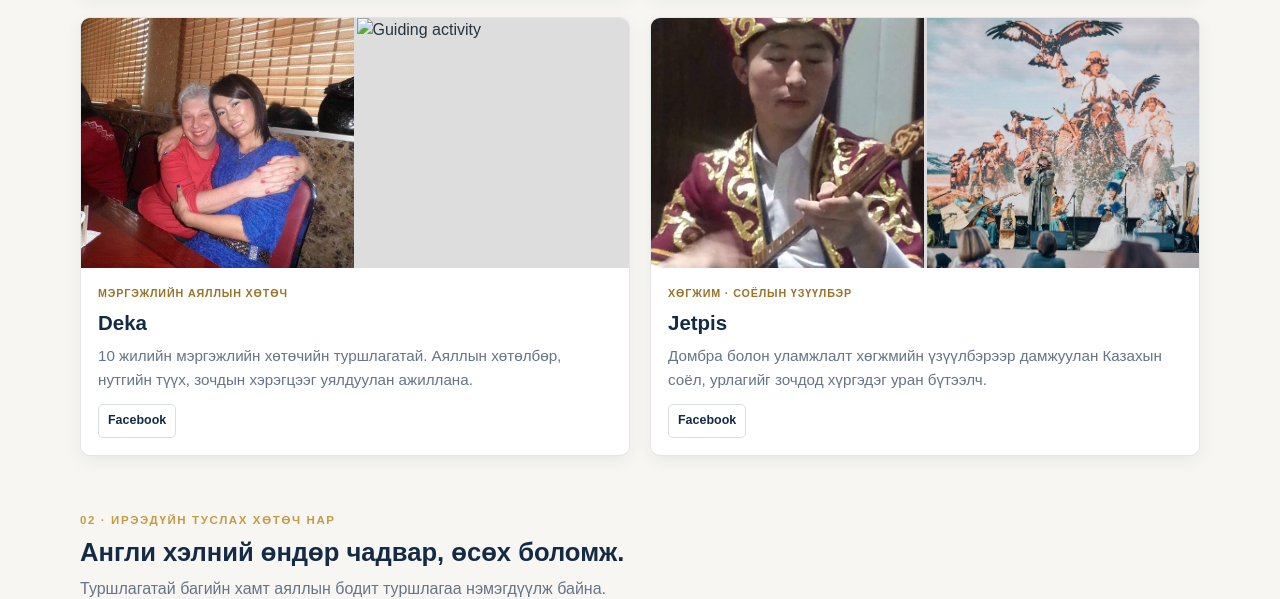
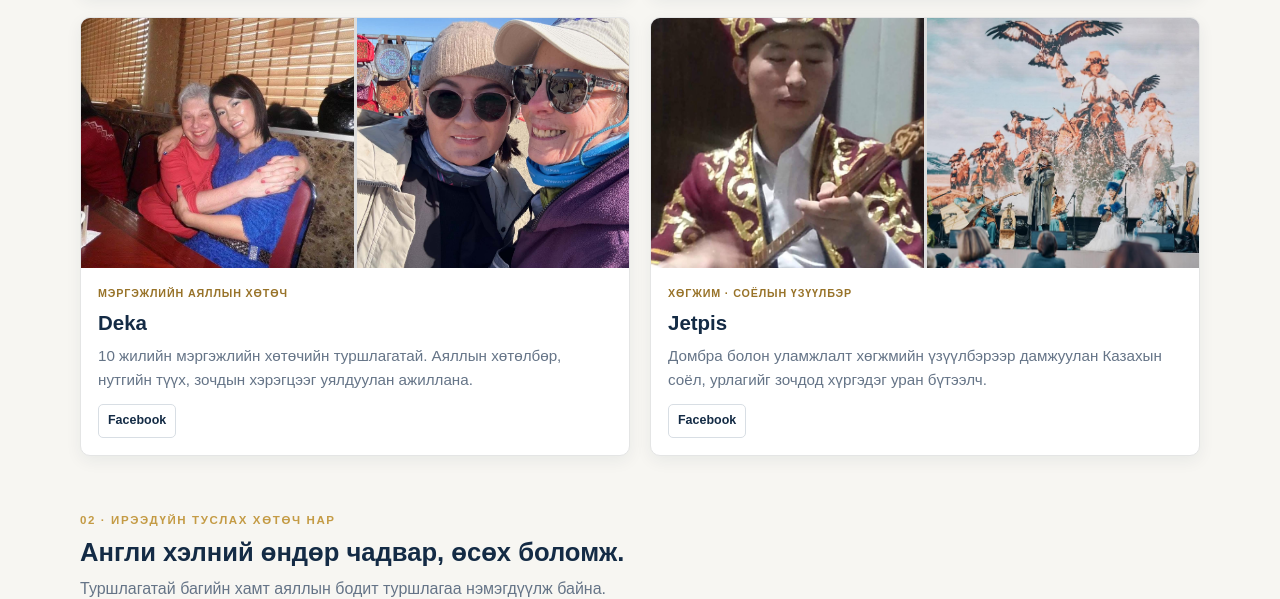
Before and after one commit to asylmurag-droid/tolbo-travel, a plain HTML site: page our-team.html in a window 1280 px wide. Shown: the part 1772-2371 px from the top of the page. Drawn offline with Linux system fonts and the light colour scheme.

Commit message:
Update our-team.html

```diff
--- a/our-team.html
+++ b/our-team.html
@@ -29,7 +29,7 @@ footer{background:#0c1d2e;color:#d5dce3;padding:20px 0;margin-top:24px;font-size
 <article class="card"><div class="photos"><img src="assets/team/kenjebek-driver.jpg" alt="Kenjek Bey"><img src="assets/team/kenjebek-purgon.jpg" alt="Tour vehicle"></div><div class="body"><div class="role" data-mn="Бүргэдчин · Аяллын туршлага" data-en="Eagle hunter · Tourism experience">Бүргэдчин · Аяллын туршлага</div><h3>Kenjek Bey</h3><p data-mn="Туршлагатай бүргэдчин, аяллын салбарт ажилласан жолооч. Нутгийн уламжлал, амьдралыг зочдод бодитоор танилцуулна." data-en="An experienced eagle hunter and tourism driver who introduces visitors to local traditions and everyday life.">Туршлагатай бүргэдчин, аяллын салбарт ажилласан жолооч. Нутгийн уламжлал, амьдралыг зочдод бодитоор танилцуулна.</p><a class="fb" href="https://www.facebook.com/search/top?q=Kenjebek%20Bayan-Olgii%20eagle%20hunter" target="_blank" rel="noopener">Facebook</a></div></article>
 <article class="card"><div class="photos"><img src="assets/team/kayrat-5.jfif" alt="Kayrat"><img src="assets/team/kayrat-2.jfif" alt="Kayrat activity"></div><div class="body"><div class="role" data-mn="Нутгийн туршлага" data-en="Local experience">Нутгийн туршлага</div><h3>Kayrat</h3><p data-mn="Нутгийн амьдрал, аяллын бодит туршлагыг хуваалцаж, Алтайг илүү ойроос танин мэдэхэд тусална." data-en="Shares local knowledge and practical experience to help visitors discover the Altai and its way of life.">Нутгийн амьдрал, аяллын бодит туршлагыг хуваалцаж, Алтайг илүү ойроос танин мэдэхэд тусална.</p><a class="fb" href="https://www.facebook.com/search/top?q=Kayrat%20Bayan-Olgii" target="_blank" rel="noopener">Facebook</a></div></article>
 <article class="card"><div class="photos"><img src="assets/team/kayratbek.jfif" alt="Kayratbek"><img src="assets/team/kayrat-4.jfif" alt="Kayratbek activity"></div><div class="body"><div class="role" data-mn="Нутгийн туршлага" data-en="Local experience">Нутгийн туршлага</div><h3>Kayratbek</h3><p data-mn="Нутгийн хүмүүс, орчин, аяллын туршлагыг танилцуулж, Баян-Өлгийн жинхэнэ уур амьсгалыг мэдрүүлэхэд тусална." data-en="Helps visitors connect with local people, places and the authentic atmosphere of Bayan-Ölgii.">Нутгийн хүмүүс, орчин, аяллын туршлагыг танилцуулж, Баян-Өлгийн жинхэнэ уур амьсгалыг мэдрүүлэхэд тусална.</p><a class="fb" href="https://www.facebook.com/search/top?q=Kayratbek%20Bayan-Olgii" target="_blank" rel="noopener">Facebook</a></div></article>
-<article class="card"><div class="photos"><img src="assets/team/guideDelegat.jpg" alt="Deka"><img src="assets/team/" alt="Guiding activity"></div><div class="body"><div class="role" data-mn="Мэргэжлийн аяллын хөтөч" data-en="Professional tour guide">Мэргэжлийн аяллын хөтөч</div><h3>Deka</h3><p data-mn="10 жилийн мэргэжлийн хөтөчийн туршлагатай. Аяллын хөтөлбөр, нутгийн түүх, зочдын хэрэгцээг уялдуулан ажиллана." data-en="A professional guide with 10 years of experience, helping guests understand local history and making itineraries run smoothly.">10 жилийн мэргэжлийн хөтөчийн туршлагатай. Аяллын хөтөлбөр, нутгийн түүх, зочдын хэрэгцээг уялдуулан ажиллана.</p><a class="fb" href="https://www.facebook.com/search/top?q=Delegat%20Bayan-Olgii%20tour%20guide" target="_blank" rel="noopener">Facebook</a></div></article>
+<article class="card"><div class="photos"><img src="assets/team/guideDelegat.jpg" alt="Deka"><img src="assets/team/deka.jfif" alt="Guiding activity"></div><div class="body"><div class="role" data-mn="Мэргэжлийн аяллын хөтөч" data-en="Professional tour guide">Мэргэжлийн аяллын хөтөч</div><h3>Deka</h3><p data-mn="10 жилийн мэргэжлийн хөтөчийн туршлагатай. Аяллын хөтөлбөр, нутгийн түүх, зочдын хэрэгцээг уялдуулан ажиллана." data-en="A professional guide with 10 years of experience, helping guests understand local history and making itineraries run smoothly.">10 жилийн мэргэжлийн хөтөчийн туршлагатай. Аяллын хөтөлбөр, нутгийн түүх, зочдын хэрэгцээг уялдуулан ажиллана.</p><a class="fb" href="https://www.facebook.com/search/top?q=Delegat%20Bayan-Olgii%20tour%20guide" target="_blank" rel="noopener">Facebook</a></div></article>
 <article class="card"><div class="photos"><img src="assets/team/jetpis-dombra.jpg" alt="Jetpis playing dombra"><img src="assets/team/jetpis-performance.jpg" alt="Jetpis performing"></div><div class="body"><div class="role" data-mn="Хөгжим · Соёлын үзүүлбэр" data-en="Music · Cultural performances">Хөгжим · Соёлын үзүүлбэр</div><h3>Jetpis</h3><p data-mn="Домбро болон уламжлалт хөгжмийн үзүүлбэрээр дамжуулан Казахын соёл, урлагийг зочдод хүргэдэг уран бүтээлч." data-en="An artist who shares Kazakh music and culture through dombra, traditional instruments and live performances.">Домбра болон уламжлалт хөгжмийн үзүүлбэрээр дамжуулан Казахын соёл, урлагийг зочдод хүргэдэг уран бүтээлч.</p><a class="fb" href="https://www.facebook.com/search/top?q=Jetpiskhan%20Kadirbek" target="_blank" rel="noopener">Facebook</a></div></article>
 </div></div></section>
 <section><div class="wrap"><div class="intro"><div class="eyebrow" data-mn="02 · Ирээдүйн туслах хөтөч нар" data-en="02 · Future assistant guides">02 · Ирээдүйн туслах хөтөч нар</div><h2 data-mn="Англи хэлний өндөр чадвар, өсөх боломж." data-en="Excellent English, growing experience.">Англи хэлний өндөр чадвар, өсөх боломж.</h2><p data-mn="Туршлагатай багийн хамт аяллын бодит туршлагаа нэмэгдүүлж байна." data-en="Building practical guiding experience alongside the established team.">Туршлагатай багийн хамт аяллын бодит туршлагаа нэмэгдүүлж байна.</p></div>
```
